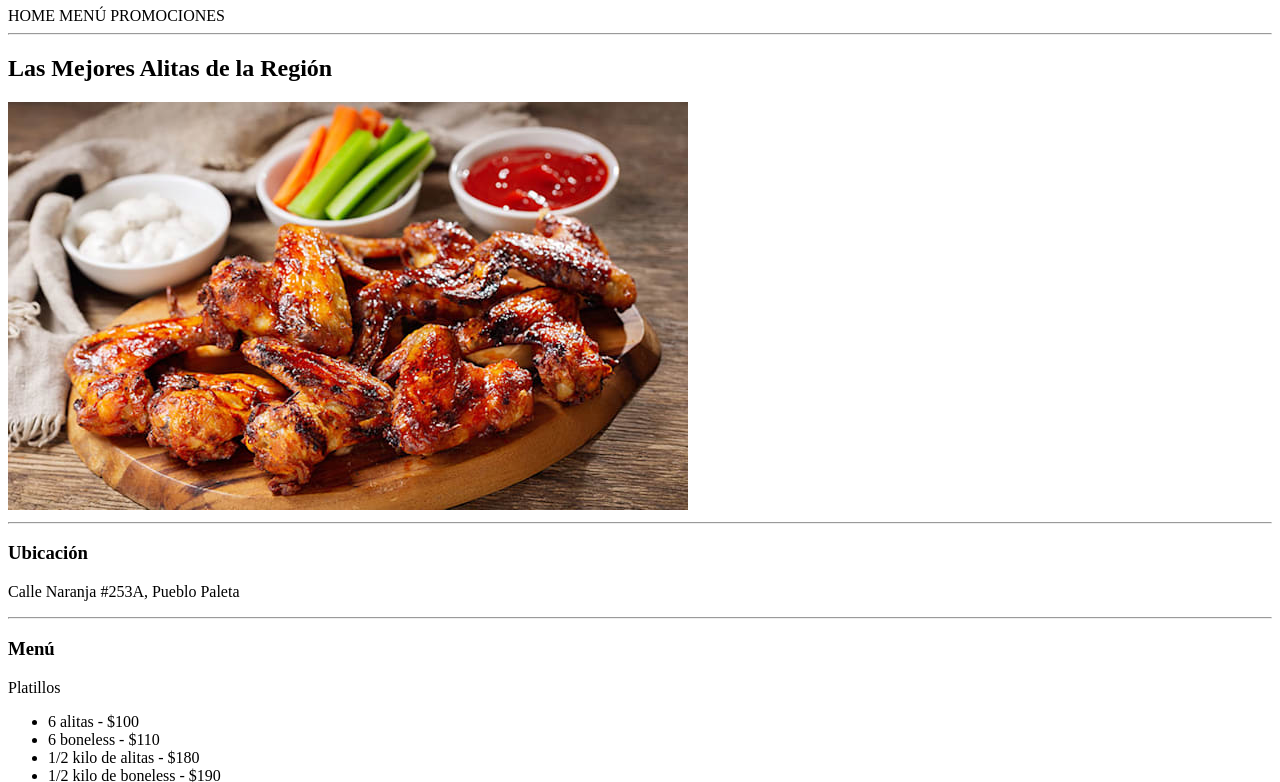
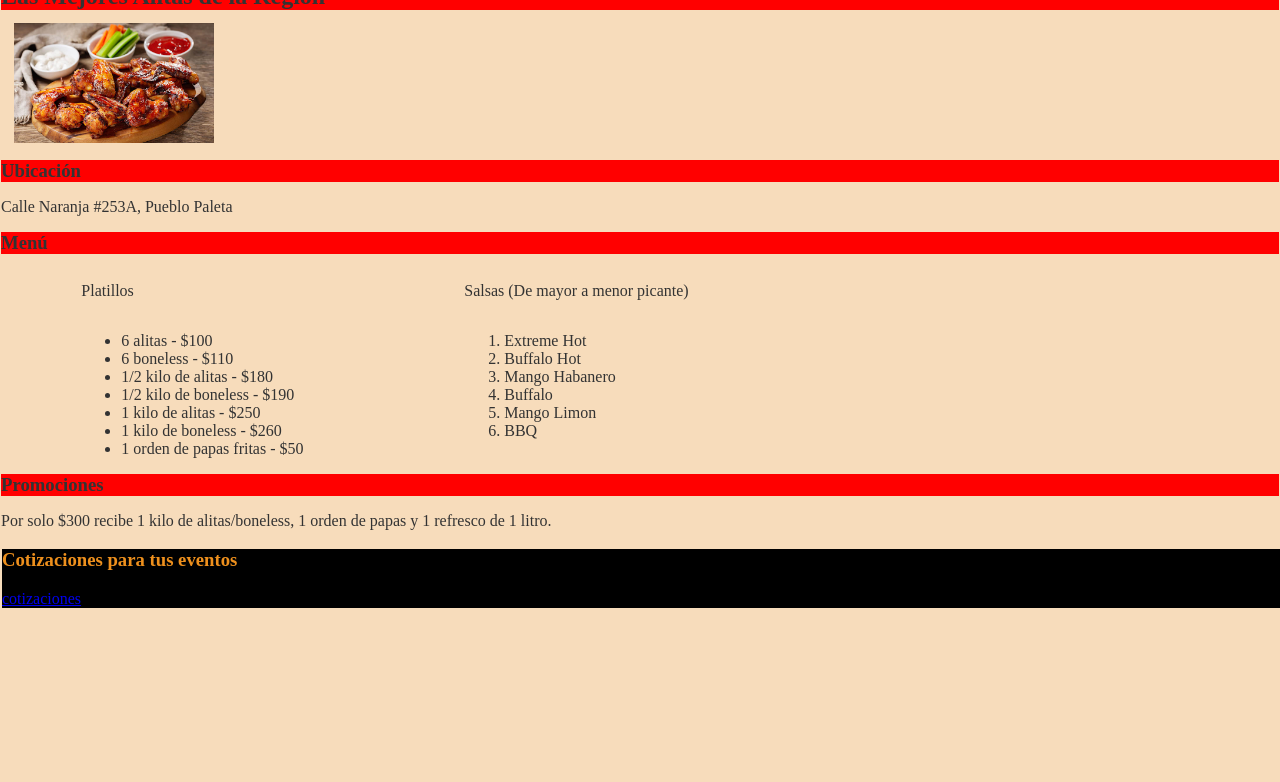
Before and after one commit to JRRomeroBeltran/html, a plain HTML site: page index.html in a window 1280 px wide. Shown: the part 73-855 px from the top of the page. After the commit the page ends 800 px from the top, so only its background shows below. Drawn offline with Linux system fonts and the light colour scheme.

Commit message:
Homework m4 CSS file

```diff
--- a/index.html
+++ b/index.html
@@ -3,35 +3,37 @@
   <head>
     <meta charset="UTF-8" />
     <meta name="viewport" content="width=device-width, initial-scale=1.0" />
+    <link rel="stylesheet" type="text.css" href="./reset.css" />
+    <link rel="stylesheet" type="text/css" href="./styles.css" />
     <title>Mi Primer Sitio Web</title>
   </head>
 
   <body>
     <header>
-      <h1>Alitas Hot Wing</h1>
-      <span>HOME</span>
-      <span>MENÚ</span>
-      <span>PROMOCIONES</span>
+      <h1 class="title">Alitas Hot Wing</h1>
+      <span class="nav_bar">HOME</span>
+      <span class="nav_bar">MENÚ</span>
+      <span class="nav_bar">PROMOCIONES</span>
     </header>
-    <hr />
     <main>
       <section>
-        <h2>Las Mejores Alitas de la Región</h2>
+        <h2 class="title">Las Mejores Alitas de la Región</h2>
         <img
-          src="./aitas-de-pollo-a-la-americana-o-buffalo-wings-t.jpg"
+          src="./img/aitas-de-pollo-a-la-americana-o-buffalo-wings-t.jpg"
           alt="imagen de alitas"
+          class="imagen"
         />
-        <hr />
         <article>
-          <h3>Ubicación</h3>
+          <h3 class="title">Ubicación</h3>
           <div>
             <p>Calle Naranja #253A, Pueblo Paleta</p>
           </div>
-          <hr />
         </article>
+
         <article>
-          <h3>Menú</h3>
-          <div>
+          <h3 class="title">Menú</h3>
+          <div id="cards-container">
+            <div class="cards">
               <p>Platillos</p>
               <ul>
                 <li>6 alitas - $100</li>
@@ -43,9 +45,8 @@
                 <li>1 orden de papas fritas - $50</li>
               </ul>
             </div>
-          <div>
-            <p>Salsas</p>
-            <p>De mayor a menor picante</p>
+            <div class="cards">
+              <p>Salsas (De mayor a menor picante)</p>
               <ol>
                 <li>Extreme Hot</li>
                 <li>Buffalo Hot</li>
@@ -55,18 +56,18 @@
                 <li>BBQ</li>
               </ol>
             </div>
+          </div>
         </article>
-        <hr />
-        <article>
-          <h3>Promociones</h3>
+
+        <div>
+          <h3 class="title">Promociones</h3>
           <div>
             <p>
               Por solo $300 recibe 1 kilo de alitas/boneless, 1 orden de papas y
               1 refresco de 1 litro.
             </p>
           </div>
-        </article>
-        <hr />
+        </div>
       </section>
     </main>
     <footer>
--- /dev/null
+++ b/reset.css
@@ -0,0 +1,134 @@
+/* Reset CSS */
+html,
+body,
+div,
+span,
+applet,
+object,
+iframe,
+h1,
+h2,
+h3,
+h4,
+h5,
+h6,
+p,
+blockquote,
+pre,
+a,
+abbr,
+acronym,
+address,
+big,
+cite,
+code,
+del,
+dfn,
+em,
+img,
+ins,
+kbd,
+q,
+s,
+samp,
+small,
+strike,
+strong,
+sub,
+sup,
+tt,
+var,
+b,
+u,
+i,
+center,
+dl,
+dt,
+dd,
+ol,
+ul,
+li,
+fieldset,
+form,
+label,
+legend,
+table,
+caption,
+tbody,
+tfoot,
+thead,
+tr,
+th,
+td,
+article,
+aside,
+canvas,
+details,
+embed,
+figure,
+figcaption,
+footer,
+header,
+hgroup,
+menu,
+nav,
+output,
+ruby,
+section,
+summary,
+time,
+mark,
+audio,
+video {
+  margin: 0;
+  padding: 0;
+  border: 0;
+  font-size: 100%;
+  font: inherit;
+  vertical-align: baseline;
+  box-sizing: border-box;
+}
+
+/* HTML5 display-role reset for older browsers */
+article,
+aside,
+details,
+figcaption,
+figure,
+footer,
+header,
+hgroup,
+menu,
+nav,
+section {
+  display: block;
+}
+
+body {
+  line-height: 1;
+}
+
+ol,
+ul {
+  list-style: none;
+}
+
+blockquote,
+q {
+  quotes: none;
+}
+
+blockquote:before,
+blockquote:after,
+q:before,
+q:after {
+  content: "";
+  content: none;
+}
+
+table {
+  border-collapse: collapse;
+  border-spacing: 0;
+}
+
+/* Additional resets or customizations can be added below this line */
--- /dev/null
+++ b/styles.css
@@ -0,0 +1,43 @@
+body {
+  font-family: serif;
+  background-color: #f7dcbb;
+  color: #333;
+  margin: 1px;
+}
+
+.imagen {
+  width: 200px;
+  margin: 1%;
+}
+.title {
+  background-color: red;
+  margin: 0;
+  width: 100%;
+}
+.nav_bar {
+  font-size: 14px;
+}
+footer {
+  background-color: black;
+  color: #ee901d;
+  margin: 1px;
+  width: 100%;
+}
+#cards-container {
+  display: flex;
+  justify-content: space-around;
+  width: 60vw;
+  height: fit-content;
+}
+.cards {
+  margin-top: 1vw;
+  width: fit-content;
+  display: flex;
+  flex-direction: column;
+  justify-content: flex-start;
+}
+.formulario {
+  display: flex;
+  width: 20vw;
+  justify-content: space-between;
+}
```
Also changed, not shown: cotizaciones.html (+17 -10 lines), img/aitas-de-pollo-a-la-americana-o-buffalo-wings-t.jpg (renamed from aitas-de-pollo-a-la-americana-o-buffalo-wings-t.jpg), 1 other file. Lines whose indentation alone changed are shown as unchanged.
